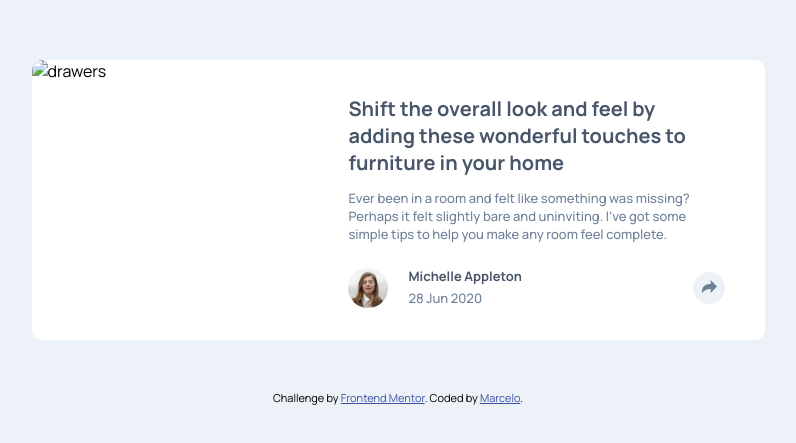
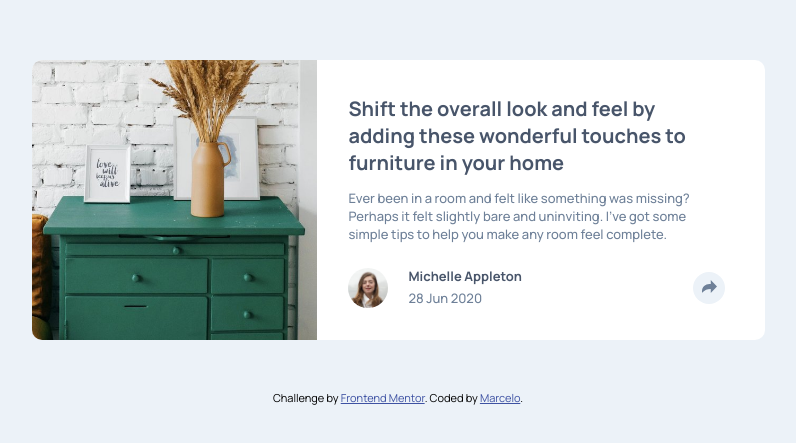
Before and after one commit to MenesesMG/article-preview-component-master, a plain HTML site: page index.html in a window 1280 px wide. Shown: the part 201-644 px from the top of the page, without its empty margins (242-1038 px from the left). Drawn offline with Linux system fonts and the light colour scheme.

Commit message:
fixed image

```diff
--- a/index.html
+++ b/index.html
@@ -24,7 +24,7 @@
     <div class="card">
       <div class="card-1-left">
         <picture>
-          <source media="(min-width:285px)" srcset="./images/drawers.jpg/">
+          <source media="(min-width:285px)" srcset="./images/drawers.jpg">
           <img src="./images/drawers.jpg" alt="drawers">
         </picture>
       </div>
```
